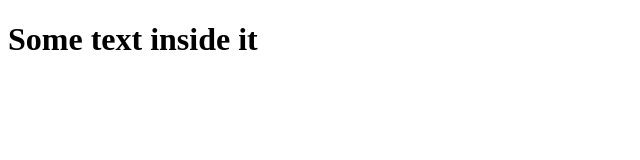
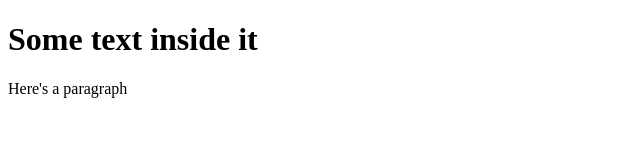
Before and after one commit to benh711/git-test-2, a plain HTML site: page index.html in a window 1280 px wide. Shown: the whole page, without its empty margins (0-640 px from the left). Drawn offline with Linux system fonts and the light colour scheme.

Commit message:
Second Commit

```diff
--- a/index.html
+++ b/index.html
@@ -2,5 +2,6 @@
 <html>
     <body>
         <h1> Some text inside it</h1>
+        <p>Here's a paragraph</p>
     </body>
 </html>
```
